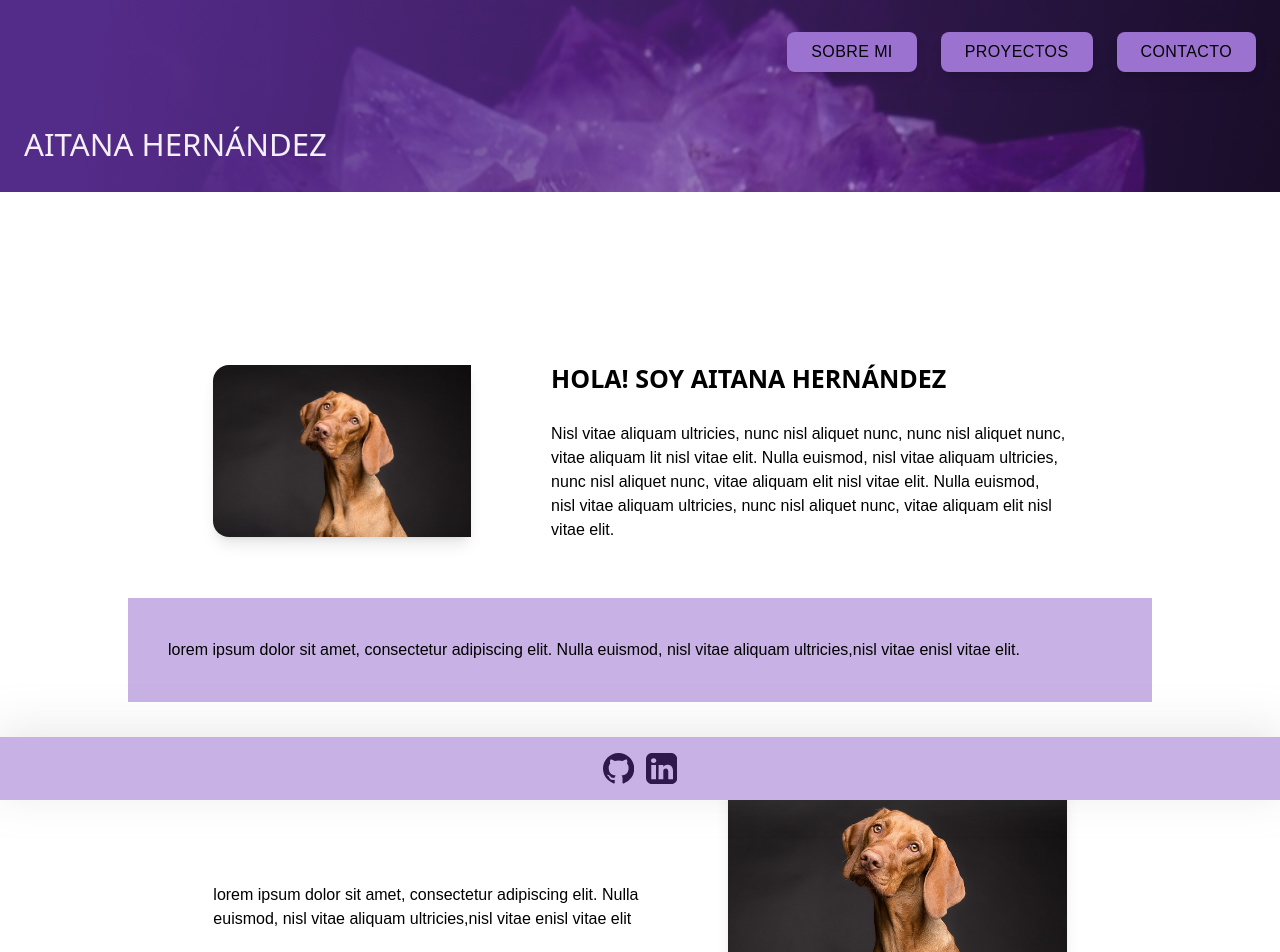
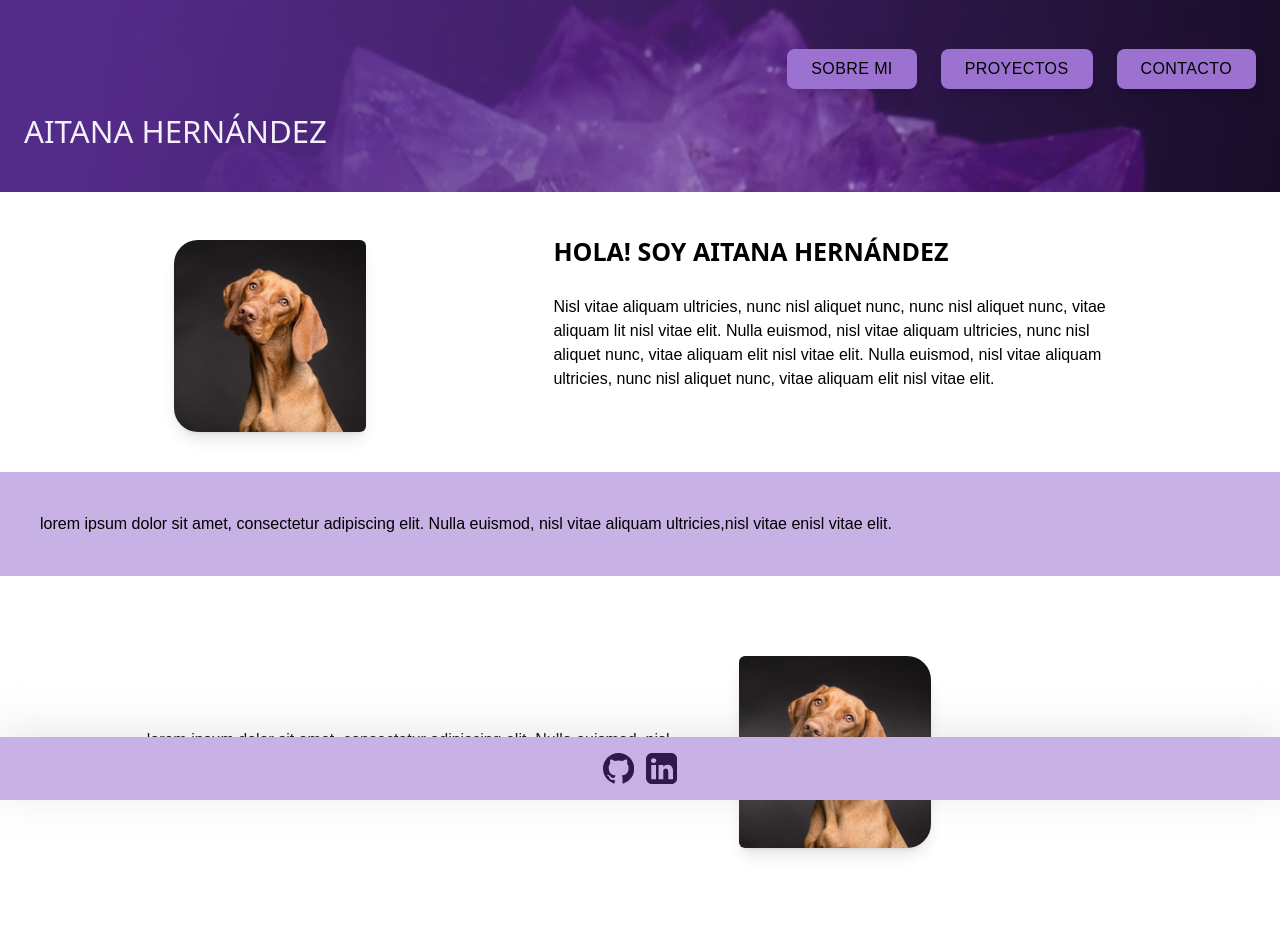
Before and after one commit to aitanacodes/my-portfolio-aitanacodes, a Next.js app: page / in a window 1280 px wide. Shown: the top 952 px of the page. Built offline with nearby package versions, Linux system fonts and the light colour scheme.

Commit message:
CSS mods

```diff
--- a/app/components/header.tsx
+++ b/app/components/header.tsx
@@ -13,9 +13,9 @@ type HeaderProps = {
 
 export const Header = ({ name, pages }: HeaderProps) => {
   return (
-    <header className="flex flex-col relative bg-linear-557AFF w-full h-48">
+    <header className="flex flex-col relative bg-linear-557AFF w-full h-60 sm:h-48">
       <div className="bg-header flex flex-col justify-around h-full px-6 z-10">
-        <nav className="text-right flex flex-row gap-6 self-end">
+        <nav className="text-center sm:text-right flex flex-col sm:flex-row sm:gap-6 gap-2 mt-8 self-end">
           {pages.map((page) => {
             return (
               <Link
@@ -24,19 +24,18 @@ export const Header = ({ name, pages }: HeaderProps) => {
                 href={page.link}
                 className="mt-2 px-6 py-2 min-w-100 bg-lilacmid rounded-lg shadow-lg  hover:bg-lilaclight hover:text-lilacnormal transition ease-in-out duration-500 font-display uppercase tracking-wide"
               >
-                {" "}
-                {page.label}{" "}
+                {page.label}
               </Link>
             );
           })}
         </nav>
-        <h1 className="text-light uppercase"> {name}</h1>
+        <h1 className="text-light uppercase mb-7"> {name}</h1>
       </div>
       <Image
         priority
         height={400}
         width={2000}
-        className="w-full h-48 object-cover object-top absolute mb-6"
+        className="w-full h-60 object-cover object-top absolute mb-6 sm:h-48"
         src="/images/header-pic.jpg"
         alt={`Image of ${name}`}
         aria-label={`Image of ${name}`}
--- a/app/global.css
+++ b/app/global.css
@@ -31,31 +31,45 @@
 }
 
 .profileImage {
-  @apply rounded-l-2xl;
-  @apply shadow-lg;
-  width: auto;
-  height: 100%;
-  object-fit: cover;
-  object-position: 50% 4%;
+  @apply sm:rounded-l-3xl
+  rounded-md
+  shadow-lg
+  w-auto
+  h-full
+  object-cover
+  object-center
+  sm:object-top
+  sm:w-48
+  sm:h-48;
 }
 
 .profileImage:hover {
   @apply grayscale;
 }
 
-section {
-  @apply mb-10;
+@media (min-width: 640px) {
+  .profileImage {
+    @apply: rounded-md;
+  }
+
+  .profileImage:hover {
+    @apply grayscale;
+  }
 }
 
-.body2_image {
-  @apply rounded-r-2xl;
-  @apply shadow-lg;
-  @apply mb-10;
-  @layer h-250;
-  @apply object-cover;
-  @layer w-500;
-  width: auto;
-  height: 100%;
-  object-fit: cover;
-  object-position: 50% 4%;
+section {
+  @apply sm:mb-10 mb-5;
 }
+
+.body_image {
+  @apply sm:rounded-r-3xl
+  rounded-md
+  shadow-lg
+  w-auto
+  h-full
+  object-cover
+  object-center
+  sm:object-top
+  sm:w-48
+  sm:h-48;
+}
--- a/app/page.tsx
+++ b/app/page.tsx
@@ -4,9 +4,9 @@ import { aboutMeData } from "./data/data";
 
 const AboutMePage = () => {
   return (
-    <main className="flex flex-col items-center m-32">
-      <section className="flex sm:flex-row w-10/12 mt-10 mb-6 items-center flex-col">
-        <div className="sm:w-1/3 w-full">
+    <main className="flex flex-col items-center sm:mb-32 mb-16">
+      <section className="flex sm:flex-row sm:w-10/12 items-center flex-col">
+        <div className="sm:w-1/3 w-full flex justify-center mt-12">
           <Image
             priority={false}
             width={640}
@@ -17,19 +17,19 @@ const AboutMePage = () => {
             className="profileImage"
           />
         </div>
-        <div className="ml-20 sm:w-2/3 w-full">
+        <div className="sm:ml-20 sm:mt-0 sm:w-2/3 w-full mt-6 ml-0 p-10">
           <h2 className="">{aboutMeData.title}</h2>
           <p className="text-base">{aboutMeData.body}</p>
         </div>
       </section>
-      <section className="w-full my-8 bg-lilaclight p-10 h-full">
+      <section className="w-full bg-lilaclight p-10 mx-auto">
         <p>{aboutMeData.highlightedBody}</p>
       </section>
-      <section className="flex flex-row w-10/12 mt-10 items-center">
-        <div className="flex flex-col w-7/12">
+      <section className="flex sm:flex-row sm:w-10/12 p-10 items-center w-full flex-col">
+        <div className="flex flex-col w-full sm:w-7/12 mb-10 sm:mb-0">
           <p>{aboutMeData.body2}</p>
         </div>
-        <div className="w-5/12 ml-10">
+        <div className="sm:w-5/12 sm:ml-10 w-full ml-0">
           <Image
             priority={false}
             width={500}
@@ -37,7 +37,7 @@ const AboutMePage = () => {
             aria-label={"dog-3277416_640"}
             alt={"dog-3277416_640"}
             src={"/images/dog-3277416_640.jpg"}
-            className="body2_image"
+            className="body_image"
           />
         </div>
       </section>
```
